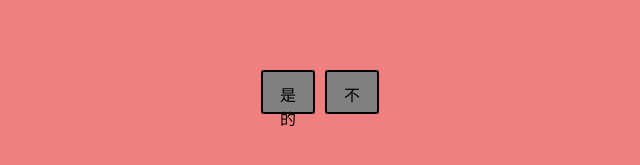
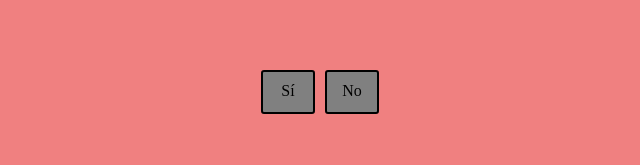
Before and after one commit to DannyLurker/Simple-DOM, a plain HTML site: page index.html in a window 1280 px wide. Shown: the part 155-320 px from the top of the page, 320-960 px from the left. Drawn offline with Linux system fonts and the light colour scheme.

Commit message:
mengubah yes or no menjadi bahasa spanyol

```diff
--- a/index.html
+++ b/index.html
@@ -12,8 +12,8 @@
     </div>
     <h1>CLICK THE BUTTON TO PROVIDE THE TRUTH !!!</h1>
     <div class="container">
-      <span class="yes">是的</span>
-      <span class="no">不</span>
+      <span class="yes">Sí</span>
+      <span class="no">No</span>
     </div>
 
     <script src="script.js"></script>
```
